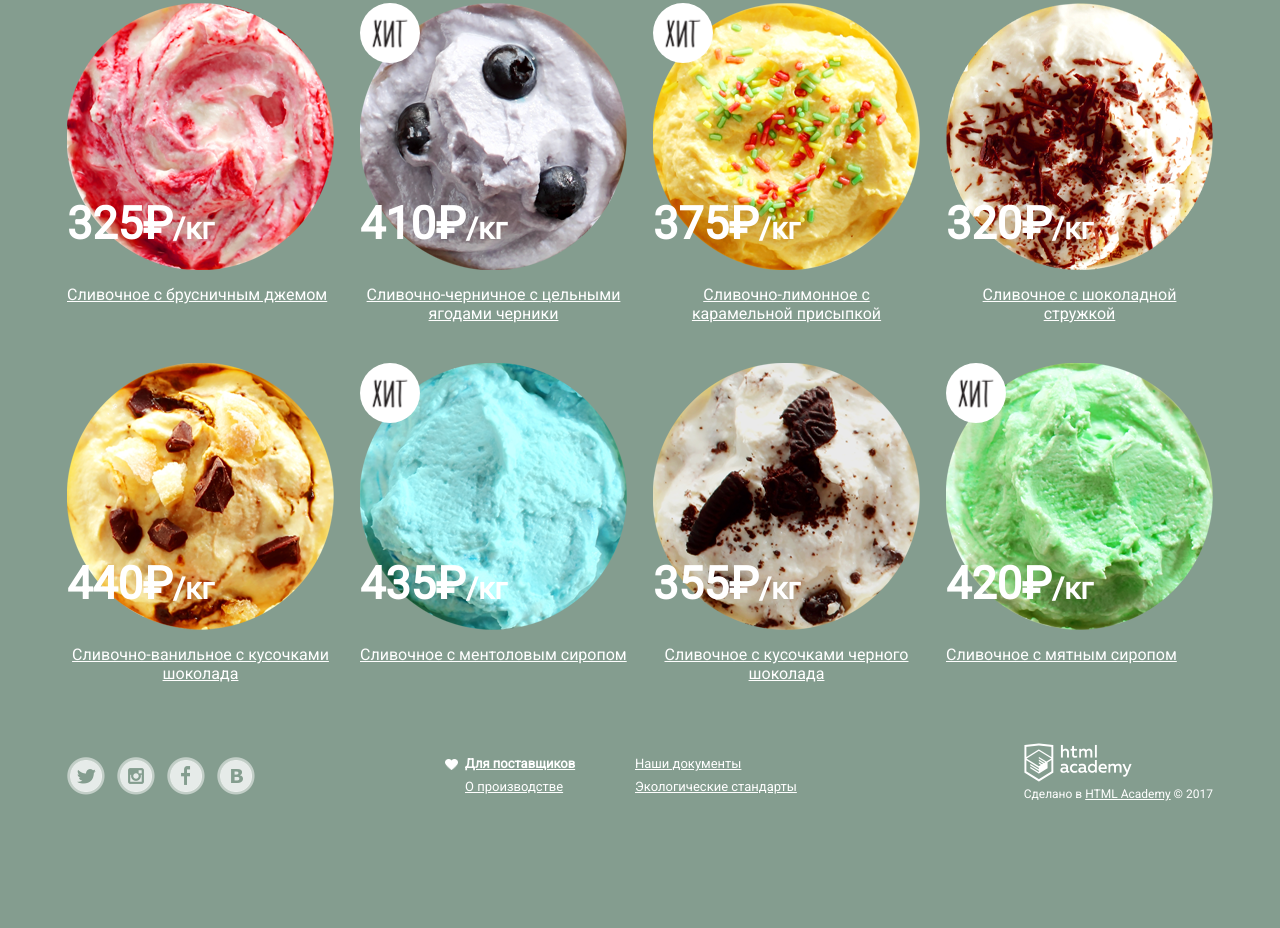
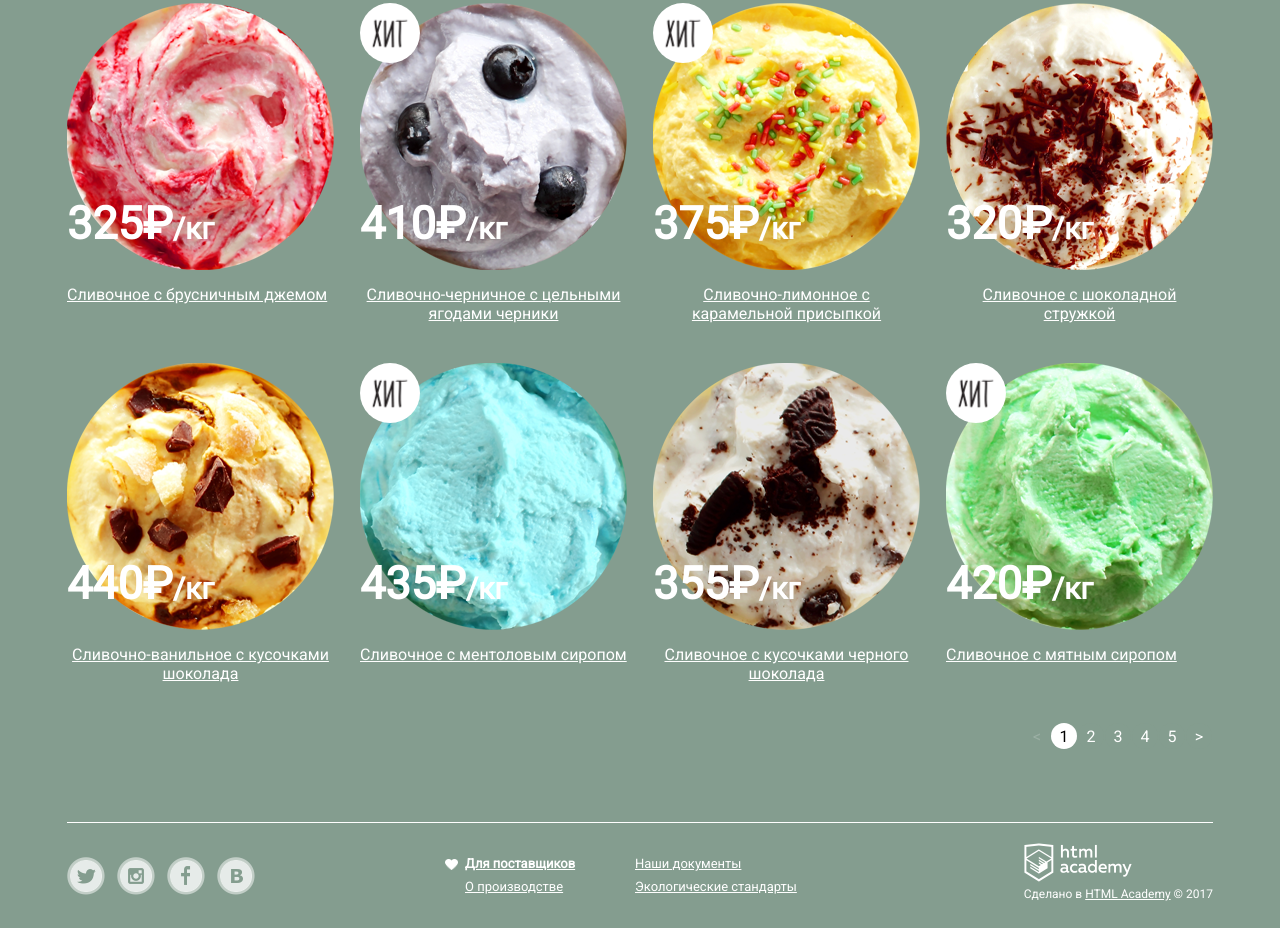
Before and after one commit to a-umnyagin94/Gllacy, a plain HTML site: page catalog.html in a window 1280 px wide. Shown: the part 703-1631 px from the top of the page. Before the commit the page ends 1531 px from the top, so only its background shows below. Drawn offline with Linux system fonts and the light colour scheme.

Commit message:
Добавлены items и paging в catalog.html

```diff
--- a/catalog.html
+++ b/catalog.html
@@ -139,10 +139,18 @@
             <a href="#">Сливочное с мятным сиропом</a>
           </li>
         </ul>
-      </div>
-      <div class="pagination">
 
       </div>
+      <div class="container pagination">
+          <ul>
+            <li><a href="catalog.html">1</a></li>
+            <li><a href="#">2</a></li>
+            <li><a href="#">3</a></li>
+            <li><a href="#">4</a></li>
+            <li><a href="#">5</a></li>
+            <li><a href="#">></a></li>
+          </ul>
+        </div>
     </section>
   </main>
 
--- a/css/styles.css
+++ b/css/styles.css
@@ -590,6 +590,7 @@ html {
     padding-top: 30px;
     font-weight: bold;
     margin-bottom: 0px;
+    margin-top: 0px;
 }
 .main-shop ul {
     display: flex;
@@ -958,3 +959,58 @@ html {
 .container-header {
     height: 120px;
 }
+
+.pagination {
+    height: 100px;
+    border-bottom: 1px solid #ffffff;
+    width: 1146px;
+    flex-wrap: nowrap;
+}
+
+.pagination ul {
+    list-style: none;
+    display: flex;
+    position: absolute;
+    right: 0;
+}
+
+.pagination li {
+    position: relative;
+    font-size: 16px;
+}
+
+.pagination li a{
+    text-decoration: none;
+    display: block;
+    height: 26px;
+    width: 26px;
+    border-radius: 13px;
+    color: #ffffff;
+    background-color: #849d8f;
+    background-position: 50% 50%;
+    text-align: center;
+    line-height: 27px;
+    margin-right: 1px;
+}
+
+.pagination li:first-child a {
+    background-color: #ffffff;
+    color: #000000;
+}
+
+.pagination li a:hover {
+    background-color: #9db1a5;
+    color: #ffffff;
+}
+
+.pagination li a:active {
+    background-color: #ffffff;
+    color: #000000;
+}
+
+.pagination li:first-child a:before {
+    content: '<';
+    position: absolute;
+    left: -18px;
+    color: #9bafa4;
+}
```
